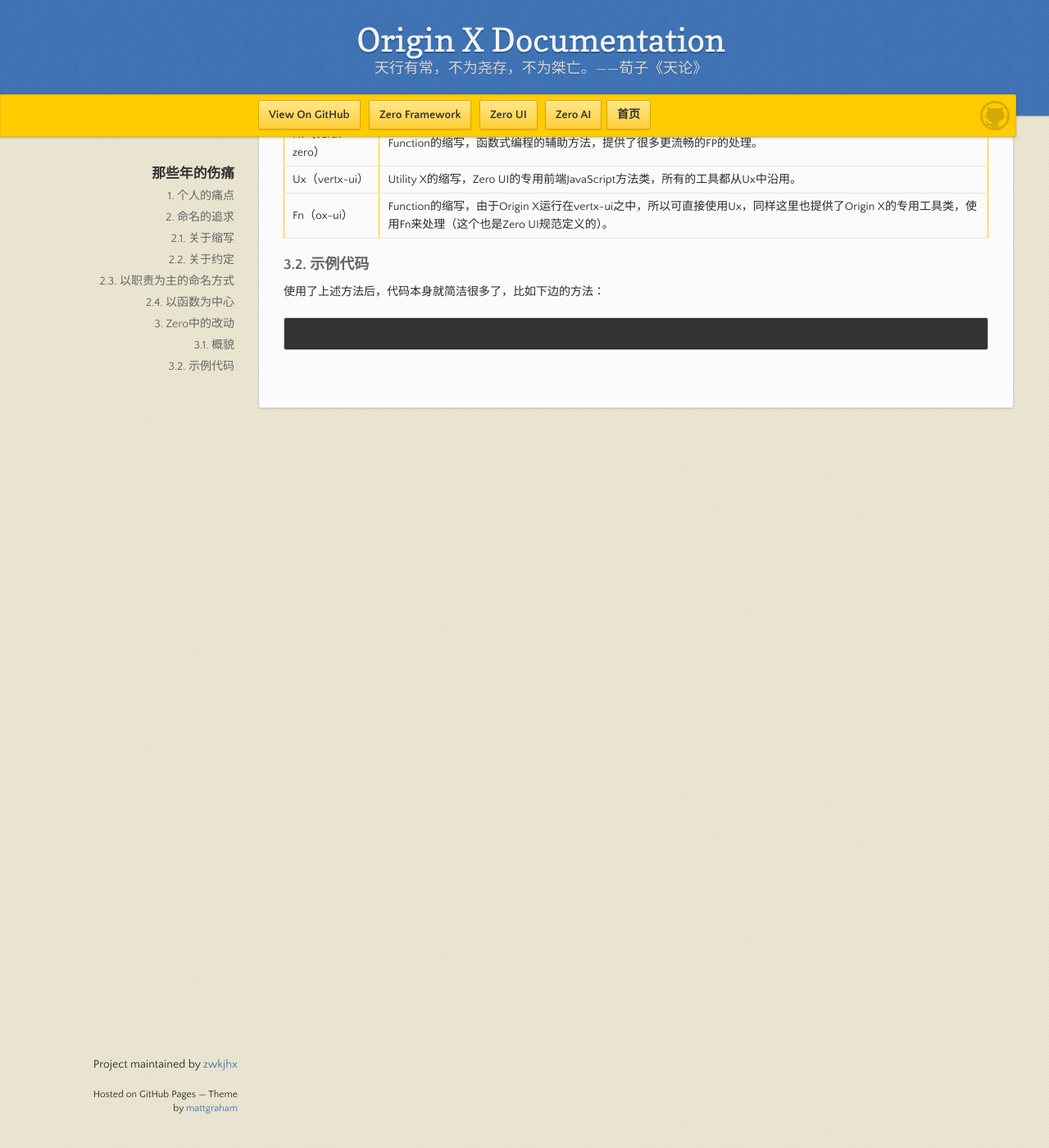
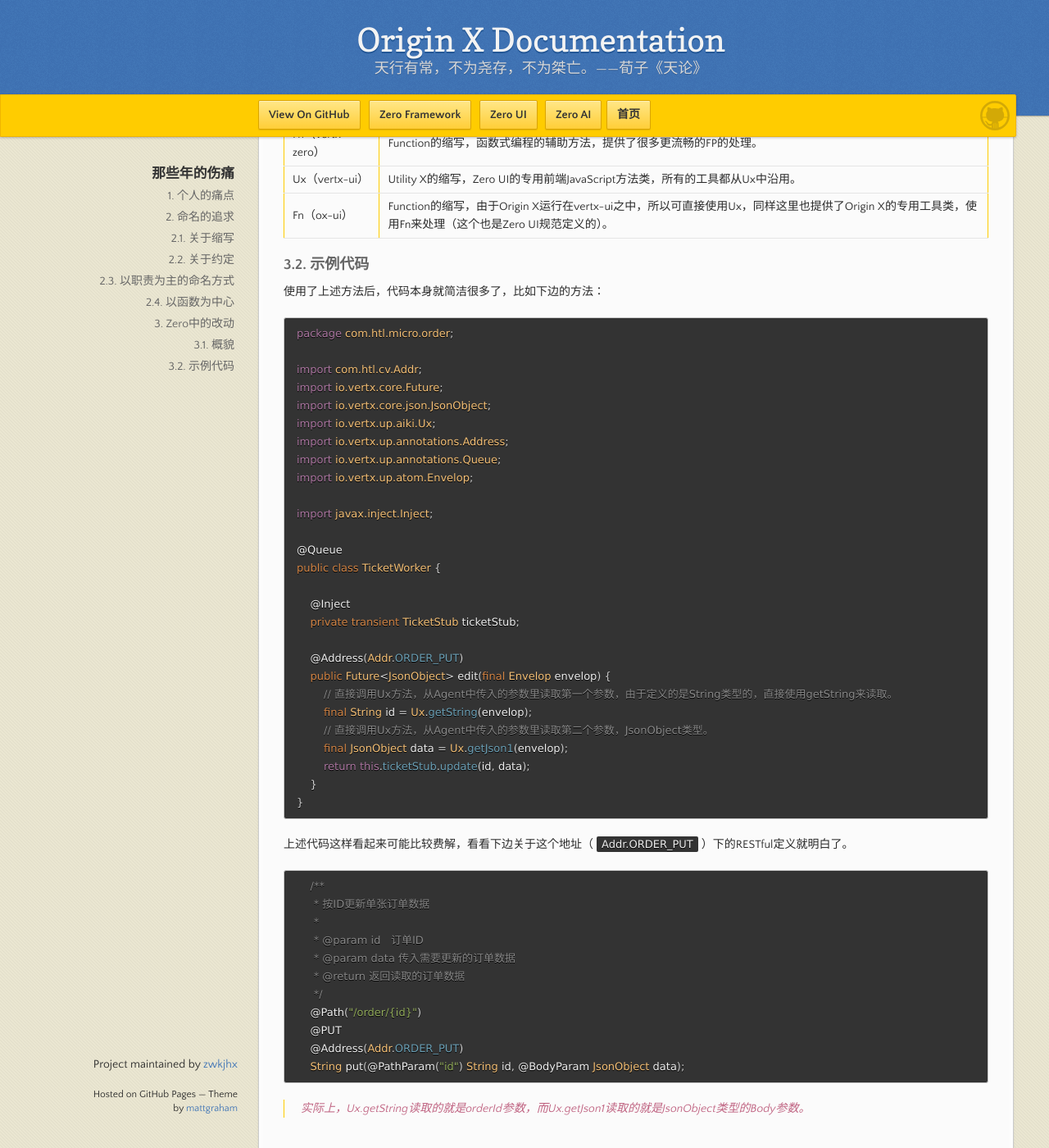
Before and after one commit to zwkjhx/ox-doc, a Jekyll site: the page built from utility-x/1-she-ji-li-nian/uxd-001-ling-ren-fan-suo-de-util.md, in a window 1280 px wide and 1400 px high, scrolled down 3394 px. Shown: the whole window at 82% size. Built offline with Jekyll 4.4.1, drawn with Linux system fonts in a browser that asks for light colours; our own code applies the rules of GitHub Pages for plain Markdown files; before the commit the page ends 3932 px from its top, so only the background shows below that.

Commit message:
Updates utility-x/1-she-ji-li-nian/uxd-001-ling-ren-fan-suo-de-util.md
Auto commit by GitBook Editor

````diff
--- a/utility-x/1-she-ji-li-nian/uxd-001-ling-ren-fan-suo-de-util.md
+++ b/utility-x/1-she-ji-li-nian/uxd-001-ling-ren-fan-suo-de-util.md
@@ -138,5 +138,49 @@
 使用了上述方法后，代码本身就简洁很多了，比如下边的方法：
 
 ```java
+package com.htl.micro.order;
 
+import com.htl.cv.Addr;
+import io.vertx.core.Future;
+import io.vertx.core.json.JsonObject;
+import io.vertx.up.aiki.Ux;
+import io.vertx.up.annotations.Address;
+import io.vertx.up.annotations.Queue;
+import io.vertx.up.atom.Envelop;
+
+import javax.inject.Inject;
+
+@Queue
+public class TicketWorker {
+
+    @Inject
+    private transient TicketStub ticketStub;
+
+    @Address(Addr.ORDER_PUT)
+    public Future<JsonObject> edit(final Envelop envelop) {
+        // 直接调用Ux方法，从Agent中传入的参数里读取第一个参数，由于定义的是String类型的，直接使用getString来读取。
+        final String id = Ux.getString(envelop);
+        // 直接调用Ux方法，从Agent中传入的参数里读取第二个参数，JsonObject类型。
+        final JsonObject data = Ux.getJson1(envelop);
+        return this.ticketStub.update(id, data);
+    }
+}
 ```
+
+上述代码这样看起来可能比较费解，看看下边关于这个地址（`Addr.ORDER_PUT`）下的RESTful定义就明白了。
+
+```java
+    /**
+     * 按ID更新单张订单数据
+     *
+     * @param id   订单ID
+     * @param data 传入需要更新的订单数据
+     * @return 返回读取的订单数据
+     */
+    @Path("/order/{id}")
+    @PUT
+    @Address(Addr.ORDER_PUT)
+    String put(@PathParam("id") String id, @BodyParam JsonObject data);
+```
+
+> 实际上，Ux.getString读取的就是orderId参数，而Ux.getJson1读取的就是JsonObject类型的Body参数。
````
